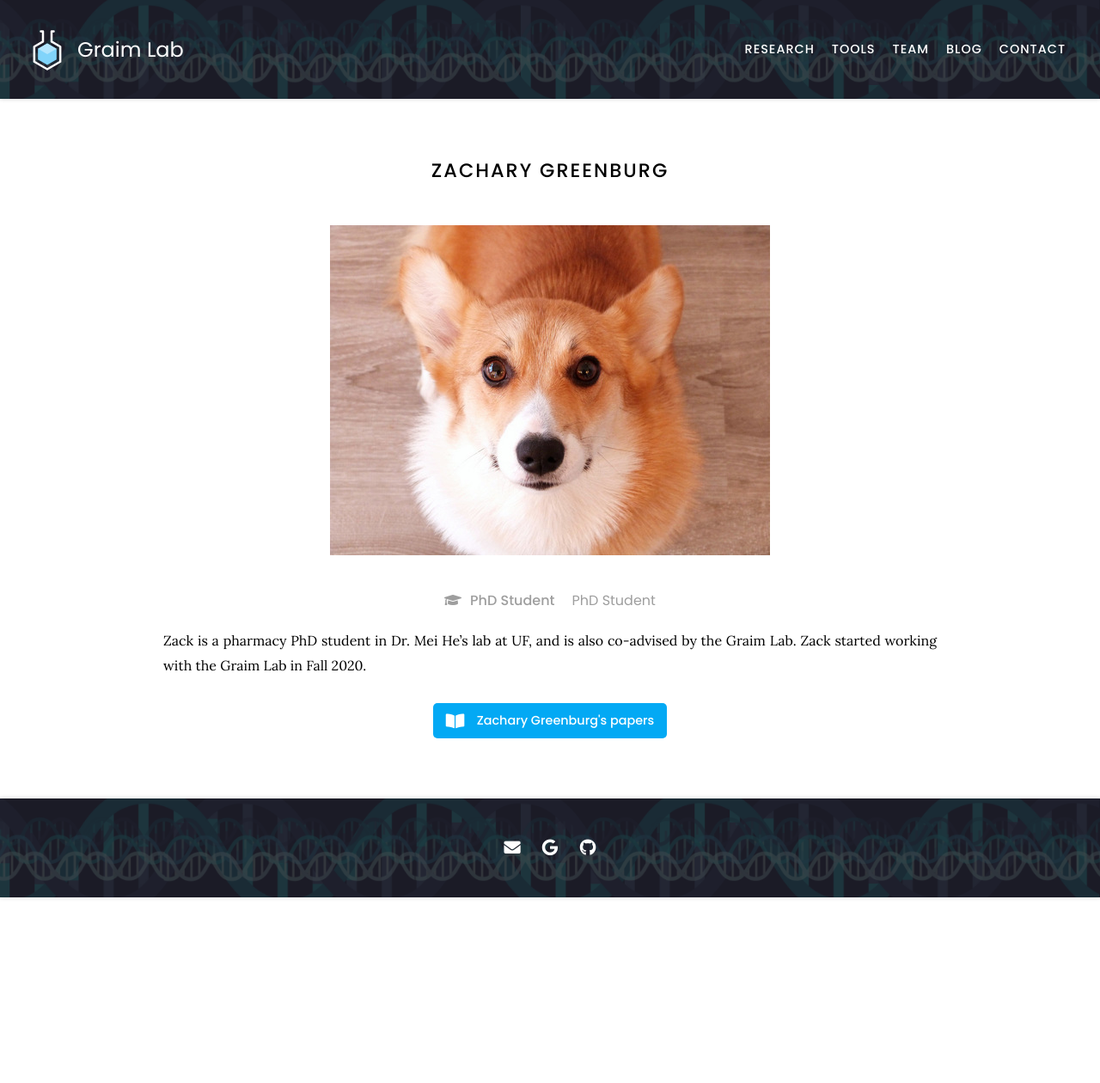
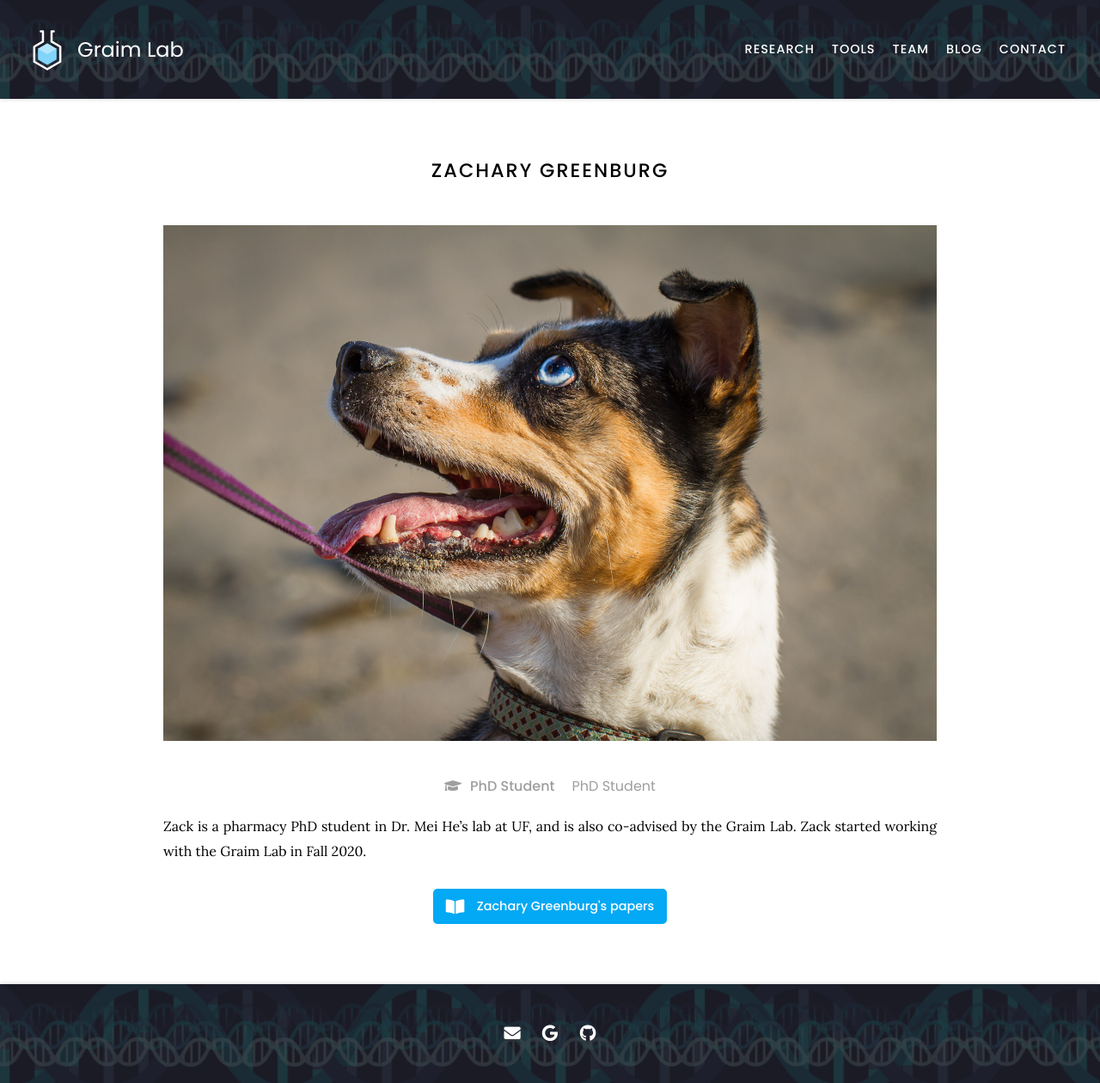
Before and after one commit to graim/GraimLabWebsite, a Jekyll site: the page built from _members/zachary-greenburg.md, in a window 1280 px wide. Shown: the whole page at 86% size. Built offline with Jekyll 4.4.1, drawn with Linux system fonts in a browser that asks for light colours; nearby versions of some CDN libraries; before the commit the page ends 1044 px from its top, so only the background shows below that.

Commit message:
Update zachary-greenburg.md

```diff
--- a/_members/zachary-greenburg.md
+++ b/_members/zachary-greenburg.md
@@ -1,6 +1,6 @@
 ---
 name: Zachary F Greenberg
-image: images/member.jpg
+image: images/IMG_2236-1-1800.jpg
 description: PhD Student
 role: phd
 group: alum
```
